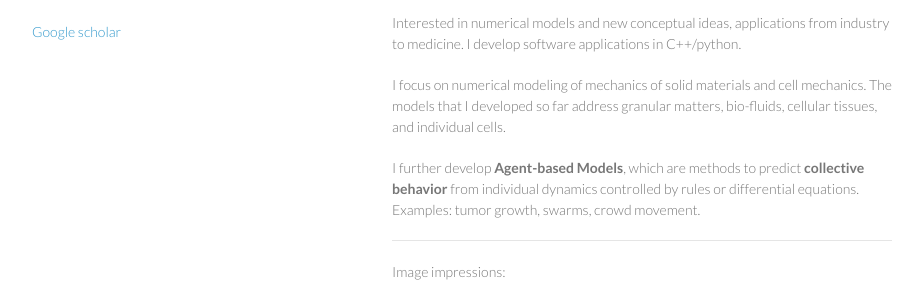
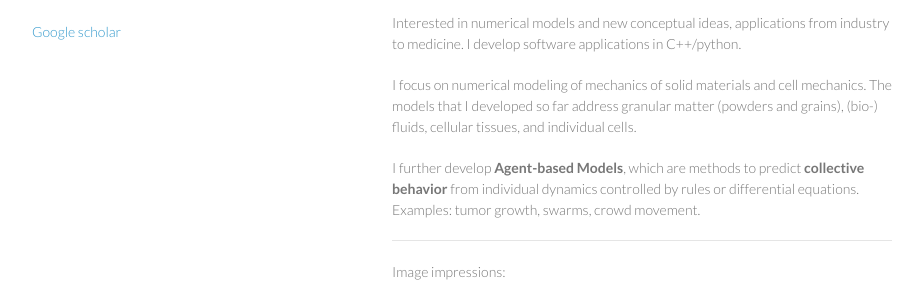
Before and after one commit to paulvanliedekerke/wittgenstein, a Jekyll site: the page index.html, which Jekyll copies as it is, in a window 1280 px wide and 900 px high. Shown: the part 363-653 px from the top of the window, without its empty margins (178-1101 px from the left). Built offline with Jekyll 4.4.1, drawn with Linux system fonts in a browser that asks for light colours; Markdown is read by kramdown in place of the engine named in the settings.

Commit message:
Update index.html

```diff
--- a/index.html
+++ b/index.html
@@ -54,8 +54,7 @@
 </p>
 
 <p>
-	I focus on numerical modeling of mechanics of solid materials and cell mechanics. The models that I developed so far address
-	granular matters, bio-fluids, cellular tissues, and individual cells.
+	I focus on numerical modeling of mechanics of solid materials and cell mechanics. The models that I developed so far address granular matter (powders and grains), (bio-) fluids, cellular tissues, and individual cells.
 </p>
 
 <p>
```
